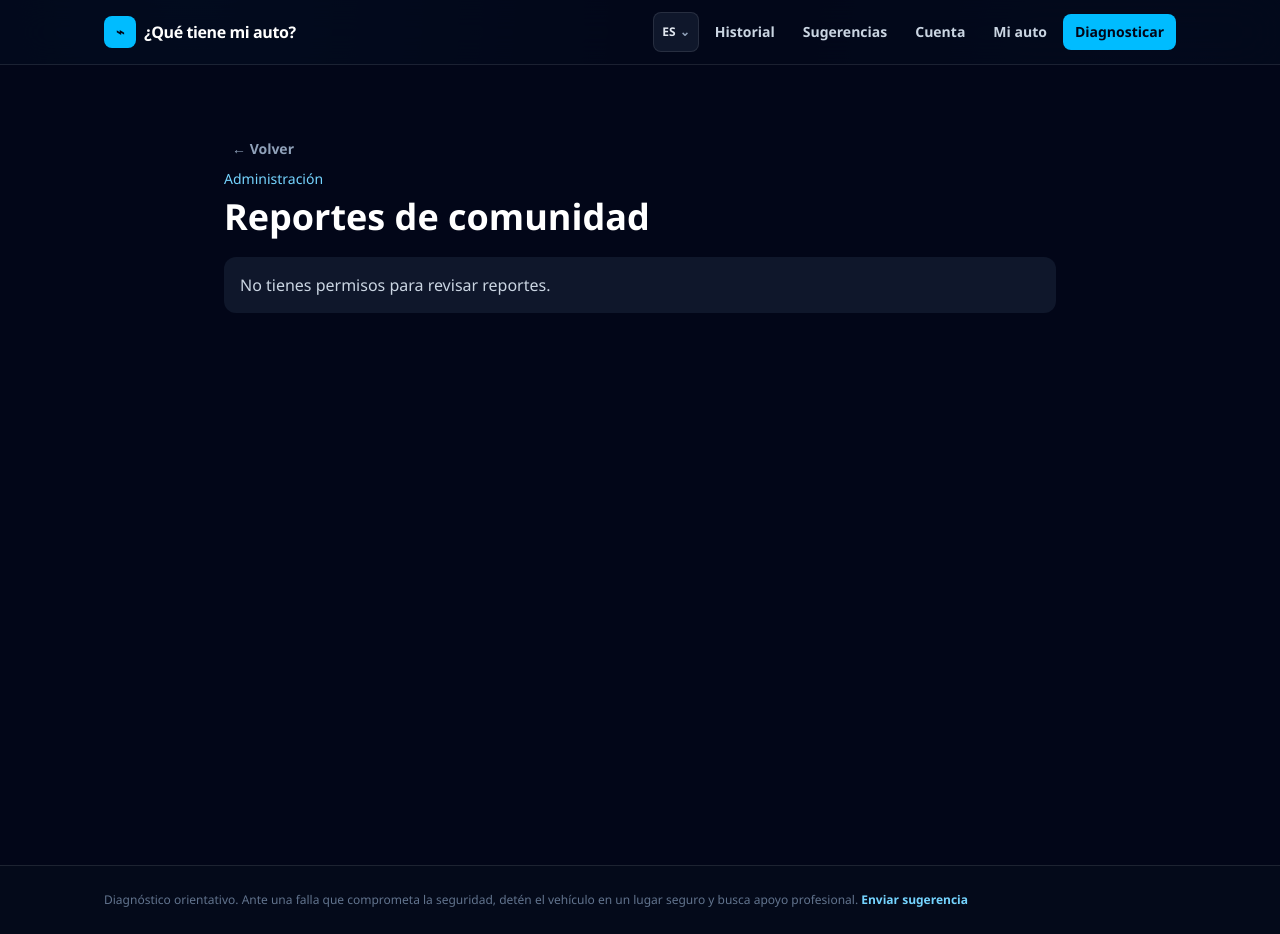
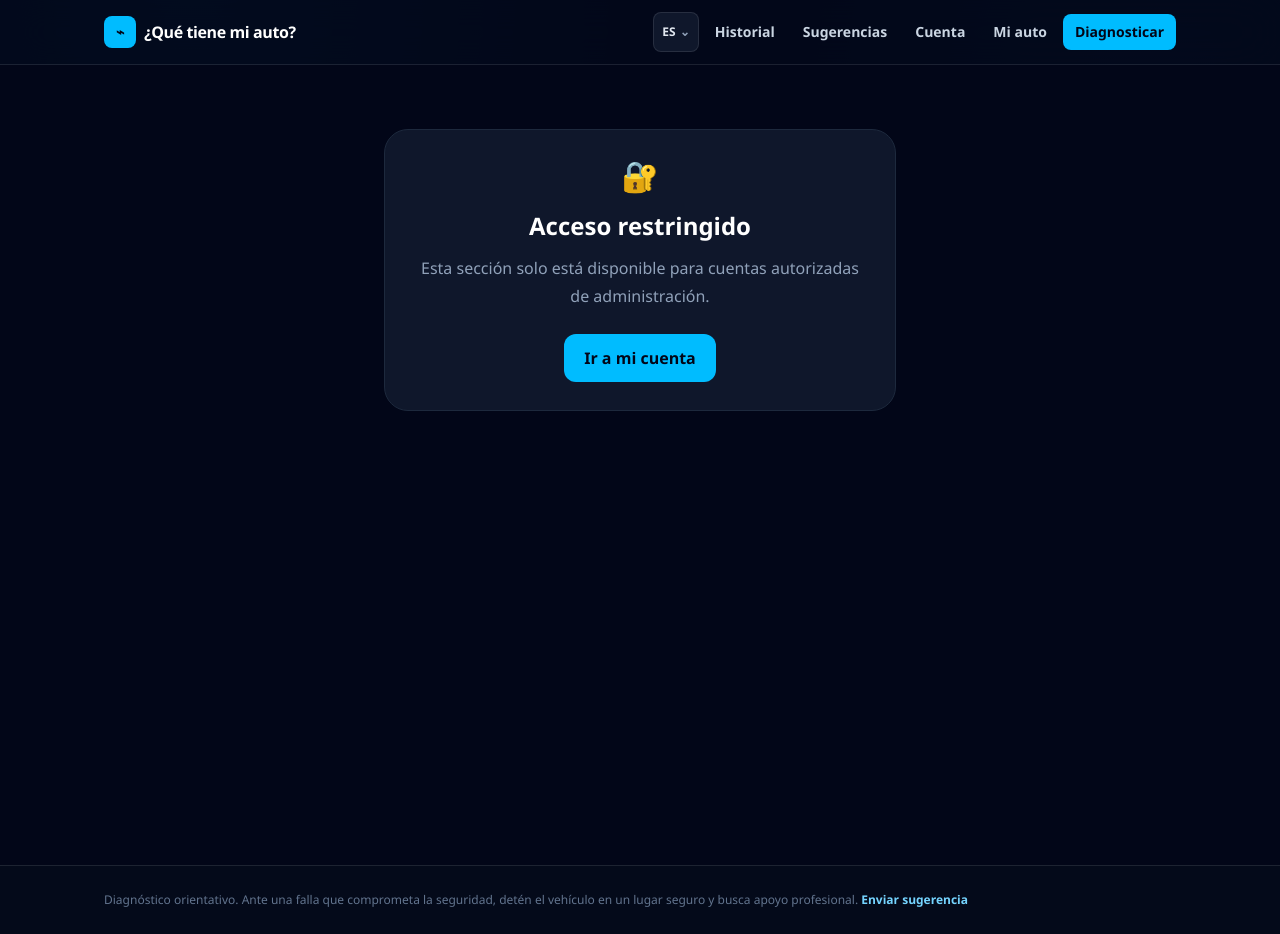
Before and after one commit to AndresRojoUG/que-tiene-mi-auto, a Next.js app: page /admin/reportes in a window 1280 px wide. Built offline with nearby package versions, Linux system fonts and the light colour scheme; no server answers.

Commit message:
feat: localize protected admin tools

```diff
--- a/app/admin/comunidad/page.tsx
+++ b/app/admin/comunidad/page.tsx
@@ -2,11 +2,18 @@
 
 import { useEffect, useState } from "react";
 import { createClient } from "@/lib/supabase/client";
+import AdminAccessGate from "@/components/AdminAccessGate";
 import BackButton from "@/components/BackButton";
+import { useLanguage } from "@/components/LanguageProvider";
 
 type Item = { id: string; title?: string; body: string; status: "pending" | "published" | "hidden" | "removed"; created_at: string };
 
 export default function AdminCommunityPage() {
+  const { locale } = useLanguage();
+  const isEnglish = locale === "en";
+  const copy = isEnglish
+    ? { eyebrow: "Administration", title: "Community moderation", denied: "You do not have permission to moderate the community.", load: "We could not load moderation.", update: "We could not update this content.", questions: "Questions", answers: "Solutions", pending: "Pending", published: "Publish", hidden: "Hide", removed: "Remove" }
+    : { eyebrow: "Administración", title: "Moderación de comunidad", denied: "No tienes permisos para moderar la comunidad.", load: "No pudimos cargar la moderación.", update: "No pudimos actualizar el contenido.", questions: "Preguntas", answers: "Soluciones", pending: "Pendiente", published: "Publicar", hidden: "Ocultar", removed: "Retirar" };
   const [questions, setQuestions] = useState<Item[]>([]);
   const [answers, setAnswers] = useState<Item[]>([]);
   const [message, setMessage] = useState("Cargando moderación...");
@@ -14,18 +21,21 @@ export default function AdminCommunityPage() {
   useEffect(() => { void (async () => {
     const supabase = createClient();
     const { data: isAdmin, error: roleError } = await supabase.rpc("is_admin");
-    if (roleError || !isAdmin) { setMessage("No tienes permisos para moderar la comunidad."); return; }
+    if (roleError || !isAdmin) { setMessage(copy.denied); return; }
     const [questionResult, answerResult] = await Promise.all([
       supabase.from("community_questions").select("id, title, body, status, created_at").order("created_at", { ascending: false }),
       supabase.from("community_answers").select("id, body, status, created_at").order("created_at", { ascending: false }),
     ]);
-    if (questionResult.error || answerResult.error) { setMessage("No pudimos cargar la moderación."); return; }
+    if (questionResult.error || answerResult.error) { setMessage(copy.load); return; }
     setQuestions((questionResult.data ?? []) as Item[]); setAnswers((answerResult.data ?? []) as Item[]); setMessage("");
-  })(); }, []);
+  })();
+  // Moderation records do not depend on the selected display language.
+  // eslint-disable-next-line react-hooks/exhaustive-deps
+  }, []);
 
   async function update(table: "community_questions" | "community_answers", id: string, status: Item["status"]) {
     const { error } = await createClient().from(table).update({ status }).eq("id", id);
-    if (error) { setMessage("No pudimos actualizar el contenido."); return; }
+    if (error) { setMessage(copy.update); return; }
     const updateList = (items: Item[]) => items.map((item) => item.id === id ? { ...item, status } : item);
     if (table === "community_questions") {
       setQuestions(updateList);
@@ -34,7 +44,7 @@ export default function AdminCommunityPage() {
     }
   }
 
-  const renderItems = (items: Item[], table: "community_questions" | "community_answers") => items.map((item) => <article key={item.id} className="rounded-2xl border border-slate-800 bg-slate-900 p-5"><div className="flex flex-wrap items-center justify-between gap-3"><p className="text-sm font-bold text-sky-300">{item.status}</p><select value={item.status} onChange={(event) => void update(table, item.id, event.target.value as Item["status"])} className="rounded-lg border border-slate-700 bg-slate-950 px-3 py-2 text-sm"><option value="pending">Pendiente</option><option value="published">Publicar</option><option value="hidden">Ocultar</option><option value="removed">Retirar</option></select></div>{item.title && <h2 className="mt-4 text-xl font-bold">{item.title}</h2>}<p className="mt-3 whitespace-pre-wrap leading-7 text-slate-200">{item.body}</p></article>);
+  const renderItems = (items: Item[], table: "community_questions" | "community_answers") => items.map((item) => <article key={item.id} className="rounded-2xl border border-slate-800 bg-slate-900 p-5"><div className="flex flex-wrap items-center justify-between gap-3"><p className="text-sm font-bold text-sky-300">{item.status}</p><select value={item.status} onChange={(event) => void update(table, item.id, event.target.value as Item["status"])} className="rounded-lg border border-slate-700 bg-slate-950 px-3 py-2 text-sm"><option value="pending">{copy.pending}</option><option value="published">{copy.published}</option><option value="hidden">{copy.hidden}</option><option value="removed">{copy.removed}</option></select></div>{item.title && <h2 className="mt-4 text-xl font-bold">{item.title}</h2>}<p className="mt-3 whitespace-pre-wrap leading-7 text-slate-200">{item.body}</p></article>);
 
-  return <main className="min-h-screen bg-slate-950 text-white"><section className="mx-auto max-w-4xl px-5 py-10 sm:px-8 sm:py-16"><BackButton fallbackHref="/admin" /><p className="text-sm font-medium text-sky-300">Administración</p><h1 className="mt-2 text-4xl font-black">Moderación de comunidad</h1>{message && <p className="mt-5 rounded-xl bg-slate-900 p-4 text-slate-300">{message}</p>}<h2 className="mt-8 text-2xl font-bold">Preguntas</h2><div className="mt-4 space-y-4">{renderItems(questions, "community_questions")}</div><h2 className="mt-10 text-2xl font-bold">Soluciones</h2><div className="mt-4 space-y-4">{renderItems(answers, "community_answers")}</div></section></main>;
+  return <AdminAccessGate><main className="min-h-screen bg-slate-950 text-white"><section className="mx-auto max-w-4xl px-5 py-10 sm:px-8 sm:py-16"><BackButton fallbackHref="/admin" /><p className="text-sm font-medium text-sky-300">{copy.eyebrow}</p><h1 className="mt-2 text-4xl font-black">{copy.title}</h1>{message && <p className="mt-5 rounded-xl bg-slate-900 p-4 text-slate-300">{message}</p>}<h2 className="mt-8 text-2xl font-bold">{copy.questions}</h2><div className="mt-4 space-y-4">{renderItems(questions, "community_questions")}</div><h2 className="mt-10 text-2xl font-bold">{copy.answers}</h2><div className="mt-4 space-y-4">{renderItems(answers, "community_answers")}</div></section></main></AdminAccessGate>;
 }
--- a/app/admin/reportes/page.tsx
+++ b/app/admin/reportes/page.tsx
@@ -1,25 +1,35 @@
 "use client";
 import { useEffect, useState } from "react";
 import { createClient } from "@/lib/supabase/client";
+import AdminAccessGate from "@/components/AdminAccessGate";
 import BackButton from "@/components/BackButton";
+import { useLanguage } from "@/components/LanguageProvider";
 
 type Report = { id: string; reason: string; status: "open" | "reviewed" | "resolved" | "dismissed"; created_at: string };
 
 export default function AdminReportsPage() {
+  const { locale } = useLanguage();
+  const isEnglish = locale === "en";
+  const copy = isEnglish
+    ? { eyebrow: "Administration", title: "Community reports", denied: "You do not have permission to review reports.", load: "We could not load reports.", update: "We could not update this report.", open: "Open", reviewed: "Reviewed", resolved: "Resolved", dismissed: "Dismissed" }
+    : { eyebrow: "Administración", title: "Reportes de comunidad", denied: "No tienes permisos para revisar reportes.", load: "No pudimos cargar los reportes.", update: "No pudimos actualizar el reporte.", open: "Abierto", reviewed: "Revisado", resolved: "Resuelto", dismissed: "Descartado" };
   const [reports, setReports] = useState<Report[]>([]);
   const [message, setMessage] = useState("Cargando reportes...");
   useEffect(() => { void (async () => {
     const supabase = createClient();
     const { data: admin } = await supabase.rpc("is_admin");
-    if (!admin) { setMessage("No tienes permisos para revisar reportes."); return; }
+    if (!admin) { setMessage(copy.denied); return; }
     const { data, error } = await supabase.from("community_reports").select("id, reason, status, created_at").order("created_at", { ascending: false });
-    if (error) { setMessage("No pudimos cargar los reportes."); return; }
+    if (error) { setMessage(copy.load); return; }
     setReports((data ?? []) as Report[]); setMessage("");
-  })(); }, []);
+  })();
+  // Report records do not depend on the selected display language.
+  // eslint-disable-next-line react-hooks/exhaustive-deps
+  }, []);
   async function update(id: string, status: Report["status"]) {
     const { error } = await createClient().from("community_reports").update({ status }).eq("id", id);
-    if (error) { setMessage("No pudimos actualizar el reporte."); return; }
+    if (error) { setMessage(copy.update); return; }
     setReports((current) => current.map((report) => report.id === id ? { ...report, status } : report));
   }
-  return <main className="min-h-screen bg-slate-950 text-white"><section className="mx-auto max-w-4xl px-5 py-10 sm:px-8 sm:py-16"><BackButton fallbackHref="/admin" /><p className="text-sm font-medium text-sky-300">Administración</p><h1 className="mt-2 text-4xl font-black">Reportes de comunidad</h1>{message && <p className="mt-5 rounded-xl bg-slate-900 p-4 text-slate-300">{message}</p>}<div className="mt-8 space-y-4">{reports.map((report) => <article key={report.id} className="rounded-2xl border border-slate-800 bg-slate-900 p-5"><div className="flex flex-wrap items-center justify-between gap-3"><p className="text-sm font-bold text-rose-300">{report.status}</p><select value={report.status} onChange={(e) => void update(report.id, e.target.value as Report["status"])} className="rounded-lg border border-slate-700 bg-slate-950 px-3 py-2"><option value="open">Abierto</option><option value="reviewed">Revisado</option><option value="resolved">Resuelto</option><option value="dismissed">Descartado</option></select></div><p className="mt-4 whitespace-pre-wrap leading-7">{report.reason}</p></article>)}</div></section></main>;
+  return <AdminAccessGate><main className="min-h-screen bg-slate-950 text-white"><section className="mx-auto max-w-4xl px-5 py-10 sm:px-8 sm:py-16"><BackButton fallbackHref="/admin" /><p className="text-sm font-medium text-sky-300">{copy.eyebrow}</p><h1 className="mt-2 text-4xl font-black">{copy.title}</h1>{message && <p className="mt-5 rounded-xl bg-slate-900 p-4 text-slate-300">{message}</p>}<div className="mt-8 space-y-4">{reports.map((report) => <article key={report.id} className="rounded-2xl border border-slate-800 bg-slate-900 p-5"><div className="flex flex-wrap items-center justify-between gap-3"><p className="text-sm font-bold text-rose-300">{report.status}</p><select value={report.status} onChange={(e) => void update(report.id, e.target.value as Report["status"])} className="rounded-lg border border-slate-700 bg-slate-950 px-3 py-2"><option value="open">{copy.open}</option><option value="reviewed">{copy.reviewed}</option><option value="resolved">{copy.resolved}</option><option value="dismissed">{copy.dismissed}</option></select></div><p className="mt-4 whitespace-pre-wrap leading-7">{report.reason}</p></article>)}</div></section></main></AdminAccessGate>;
 }
--- a/app/admin/sugerencias/page.tsx
+++ b/app/admin/sugerencias/page.tsx
@@ -2,7 +2,9 @@
 
 import { useEffect, useState } from "react";
 import { createClient } from "@/lib/supabase/client";
+import AdminAccessGate from "@/components/AdminAccessGate";
 import BackButton from "@/components/BackButton";
+import { useLanguage } from "@/components/LanguageProvider";
 
 type FeedbackStatus = "new" | "reviewed" | "planned" | "closed";
 type Feedback = {
@@ -21,6 +23,11 @@ const statusLabels: Record<FeedbackStatus, string> = {
 };
 
 export default function AdminSuggestionsPage() {
+  const { locale } = useLanguage();
+  const isEnglish = locale === "en";
+  const copy = isEnglish
+    ? { eyebrow: "Administration", title: "Received feedback", denied: "You do not have permission to view the administration panel.", load: "We could not load the administration panel.", update: "We could not update the feedback item.", status: { new: "New", reviewed: "Reviewed", planned: "Planned", closed: "Closed" } }
+    : { eyebrow: "Administración", title: "Sugerencias recibidas", denied: "No tienes permisos para ver el panel de administración.", load: "No pudimos cargar el panel de administración.", update: "No pudimos actualizar la sugerencia.", status: statusLabels };
   const [items, setItems] = useState<Feedback[]>([]);
   const [message, setMessage] = useState("Cargando sugerencias...");
 
@@ -30,7 +37,7 @@ export default function AdminSuggestionsPage() {
         const supabase = createClient();
         const { data: isAdmin, error: roleError } = await supabase.rpc("is_admin");
         if (roleError || !isAdmin) {
-          setMessage("No tienes permisos para ver el panel de administración.");
+          setMessage(copy.denied);
           return;
         }
 
@@ -42,10 +49,12 @@ export default function AdminSuggestionsPage() {
         setItems((data ?? []) as Feedback[]);
         setMessage("");
       } catch {
-        setMessage("No pudimos cargar el panel de administración.");
+        setMessage(copy.load);
       }
     }
     void load();
+  // Feedback records do not depend on the selected display language.
+  // eslint-disable-next-line react-hooks/exhaustive-deps
   }, []);
 
   async function updateStatus(id: string, status: FeedbackStatus) {
@@ -54,18 +63,18 @@ export default function AdminSuggestionsPage() {
       .update({ status })
       .eq("id", id);
     if (error) {
-      setMessage("No pudimos actualizar la sugerencia.");
+      setMessage(copy.update);
       return;
     }
     setItems((current) => current.map((item) => item.id === id ? { ...item, status } : item));
   }
 
   return (
-    <main className="min-h-screen bg-slate-950 text-white">
+    <AdminAccessGate><main className="min-h-screen bg-slate-950 text-white">
       <section className="mx-auto max-w-4xl px-5 py-10 sm:px-8 sm:py-16">
         <BackButton fallbackHref="/admin" />
-        <p className="text-sm font-medium text-sky-300">Administración</p>
-        <h1 className="mt-2 text-4xl font-black tracking-tight">Sugerencias recibidas</h1>
+        <p className="text-sm font-medium text-sky-300">{copy.eyebrow}</p>
+        <h1 className="mt-2 text-4xl font-black tracking-tight">{copy.title}</h1>
         {message && <p className="mt-5 rounded-xl bg-slate-900 p-4 text-slate-300">{message}</p>}
         <div className="mt-8 space-y-4">
           {items.map((item) => (
@@ -78,16 +87,16 @@ export default function AdminSuggestionsPage() {
                   className="rounded-lg border border-slate-700 bg-slate-950 px-3 py-2 text-sm"
                 >
                   {(Object.keys(statusLabels) as FeedbackStatus[]).map((status) => (
-                    <option key={status} value={status}>{statusLabels[status]}</option>
+                    <option key={status} value={status}>{copy.status[status]}</option>
                   ))}
                 </select>
               </div>
               <p className="mt-4 whitespace-pre-wrap leading-7 text-slate-200">{item.message}</p>
-              <p className="mt-4 text-xs text-slate-500">{new Date(item.created_at).toLocaleString("es-MX")}</p>
+              <p className="mt-4 text-xs text-slate-500">{new Date(item.created_at).toLocaleString(isEnglish ? "en-US" : "es-MX")}</p>
             </article>
           ))}
         </div>
       </section>
-    </main>
+    </main></AdminAccessGate>
   );
 }
```
